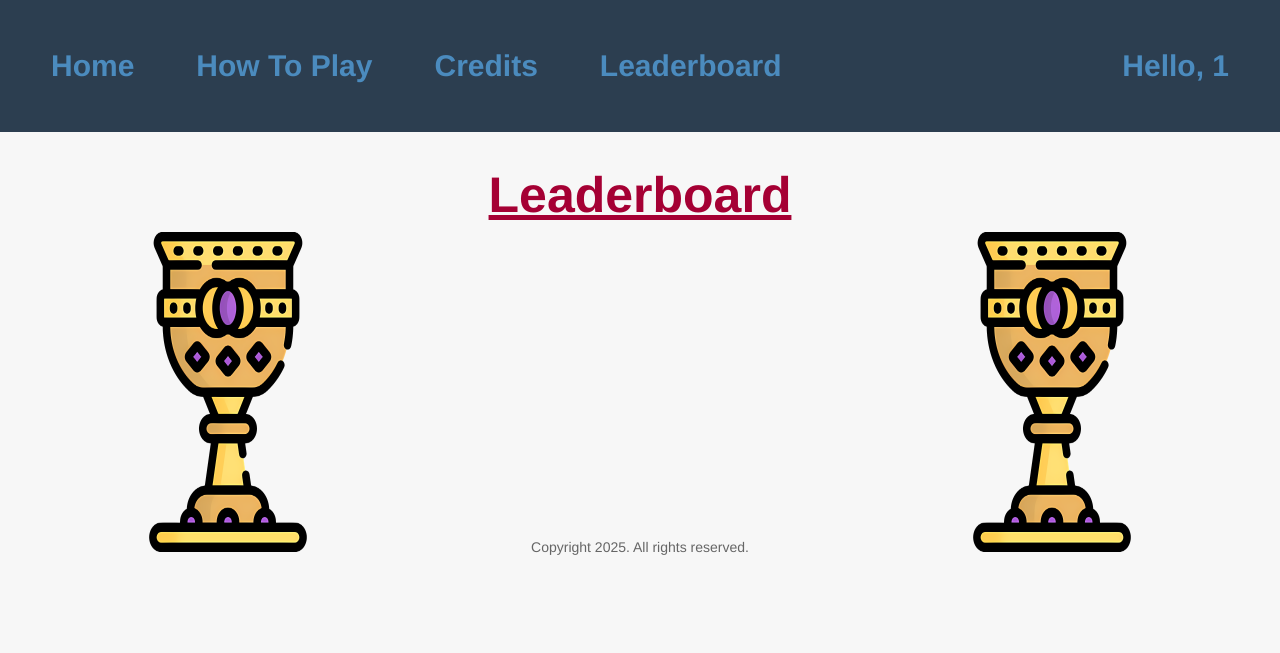
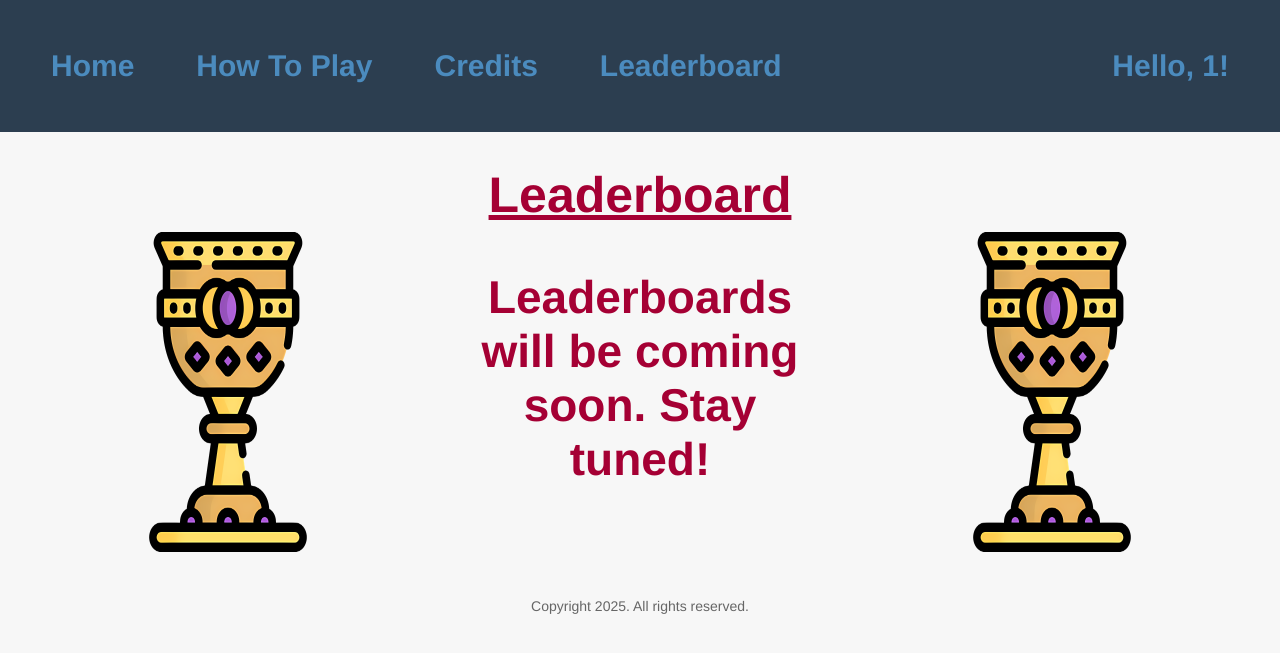
Before and after one commit to reddign/mca25project3, a PHP site: page /leaderboard.php in a window 1280 px wide. Shown: the top 653 px of the page. Run offline with PHP 8.4, Linux system fonts and the light colour scheme; the visitor is signed in with stand-in values (Sample User, id 1).

Commit message:
minor changes

```diff
--- a/webDesign/credits.php
+++ b/webDesign/credits.php
@@ -26,7 +26,7 @@ session_start();
                     </li>
                     <li style="float: right">
                         <?php if ($_SESSION["UserID"] != ""){
-                            print("<a href='logout.php'>Hello, {$_SESSION['UserID']}</a>");
+                            print("<a href='logout.php'>Hello, {$_SESSION['UserID']}!</a>");
                         }else{
                             print("<a href='login.php'>Login/Register</a>");
                         }?>
--- a/webDesign/homePage.php
+++ b/webDesign/homePage.php
@@ -26,7 +26,7 @@ session_start();
                     </li>
                     <li style="float: right">
                         <?php if ($_SESSION["UserID"] != ""){
-                            print("<a href='logout.php'>Hello, {$_SESSION['UserID']}</a>");
+                            print("<a href='logout.php'>Hello, {$_SESSION['UserID']}!</a>");
                         }else{
                             print("<a href='login.php'>Login/Register</a>");
                         }?>
--- a/webDesign/instructions.php
+++ b/webDesign/instructions.php
@@ -26,7 +26,7 @@ session_start();
                     </li>
                     <li style="float: right">
                         <?php if ($_SESSION["UserID"] != ""){
-                           print("<a href='logout.php'>Hello, {$_SESSION['UserID']}</a>");
+                           print("<a href='logout.php'>Hello, {$_SESSION['UserID']}!</a>");
                         }else{
                             print("<a href='login.php'>Login/Register</a>");
                         }?>
@@ -47,8 +47,6 @@ session_start();
             <h3 class="instructions">- After each run, the player will gain a certain amount of coins based on how far they progress</h3>
             <h3 class="instructions">- The skills in this game consist of health, damage, and mana</h3>
             <h3 class="instructions">- Lastly, we hope you have fun playing the game!</h3>
-
-
         </header>
         <footer>
             <p>Copyright 2025. All rights reserved.</p>
--- a/webDesign/leaderboard.php
+++ b/webDesign/leaderboard.php
@@ -26,7 +26,7 @@ session_start();
                     </li>
                     <li style="float: right">
                         <?php if ($_SESSION["UserID"] != ""){
-                            print("<a href='logout.php'>Hello, {$_SESSION['UserID']}</a>");
+                            print("<a href='logout.php'>Hello, {$_SESSION['UserID']}!</a>");
                         }else{
                             print("<a href='login.php'>Login/Register</a>");
                         }?>
@@ -40,7 +40,8 @@ session_start();
             <img class="image" src="images/trophy.png" width="20%" height="40%" style="float:left; padding: 100px;">
             </div>
             <h1 class="title"><u>Leaderboard</u></h1>
-        </header><br><br><br><br><br><br><br><br><br><br><br><br><br><br>
+            <h3 class="leaderboardTitle">Leaderboards will be coming soon. Stay tuned!</h3>
+        </header><br><br>
         <footer>
             <p>Copyright 2025. All rights reserved.</p>
         </footer>
--- a/webDesign/login.php
+++ b/webDesign/login.php
@@ -28,7 +28,7 @@ session_start();
                     </li>
                     <li style="float: right">
                         <?php if ($_SESSION["UserID"] != ""){
-                           print("<a href='logout.php'>Hello, {$_SESSION['UserID']}</a>");
+                           print("<a href='logout.php'>Hello, {$_SESSION['UserID']}!</a>");
                         }else{
                             print("<a href='login.php'>Login/Register</a>");
                         }?>
--- a/webDesign/playNow.php
+++ b/webDesign/playNow.php
@@ -26,7 +26,7 @@ session_start();
                     </li>
                     <li style="float: right">
                         <?php if ($_SESSION["UserID"] != ""){
-                            print("<a href='logout.php'>Hello, {$_SESSION['UserID']}</a>");
+                            print("<a href='logout.php'>Hello, {$_SESSION['UserID']}!</a>");
                         }else{
                             print("<a href='login.php'>Login/Register</a>");
                         }?>
--- a/webDesign/register.php
+++ b/webDesign/register.php
@@ -28,7 +28,7 @@ session_start();
                     </li>
                     <li style="float: right">
                         <?php if ($_SESSION["UserID"] != ""){
-                           print("<a href='logout.php'>Hello, {$_SESSION['UserID']}</a>");
+                           print("<a href='logout.php'>Hello, {$_SESSION['UserID']}!</a>");
                         }else{
                             print("<a href='login.php'>Login/Register</a>");
                         }?>
--- a/webDesign/webDesign.css
+++ b/webDesign/webDesign.css
@@ -34,6 +34,13 @@ header {
     text-align: center;
     font-family: 'Franklin Gothic Medium', 'Arial Narrow', Arial, sans-serif;
     font-size: 50px;
+}
+
+.leaderboardTitle {
+    color: #a50034;
+    text-align: center;
+    font-family: 'Franklin Gothic Medium', 'Arial Narrow', Arial, sans-serif;
+    font-size: 46px;
 }
 
 
```
